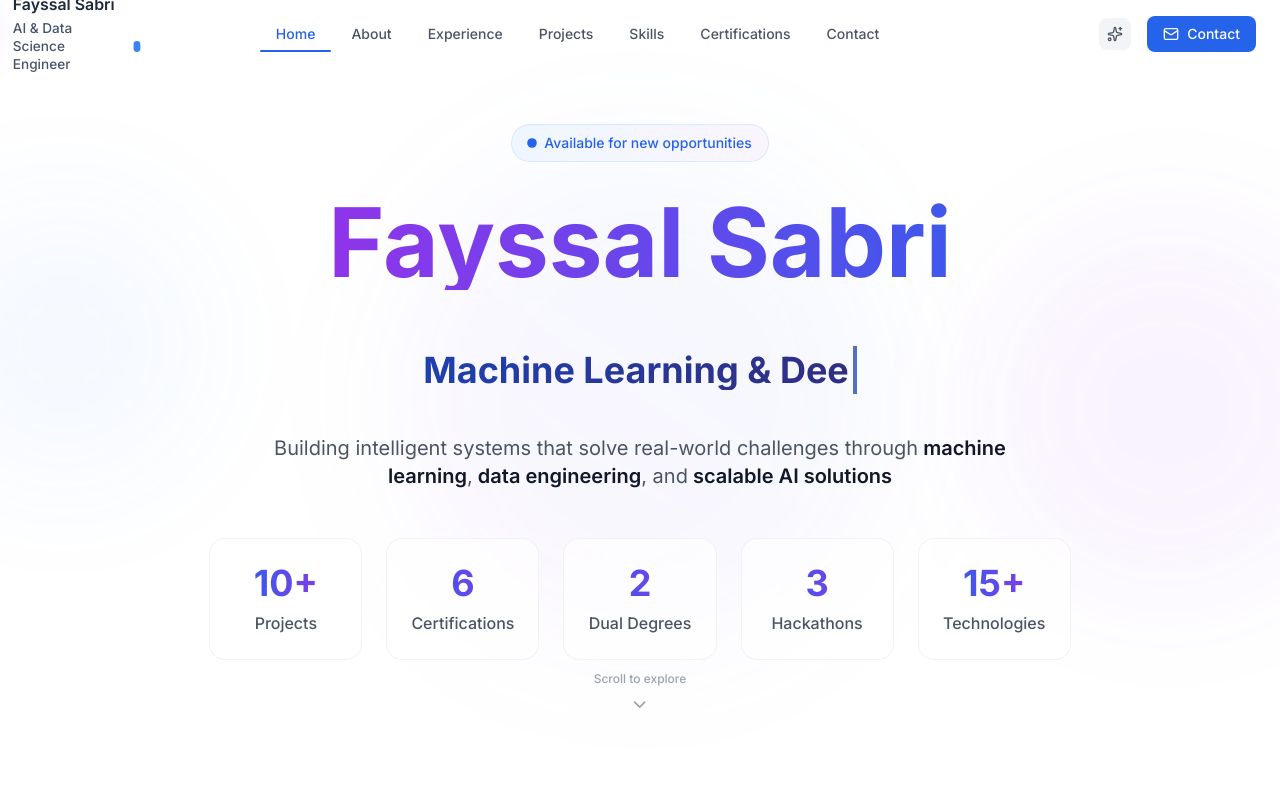
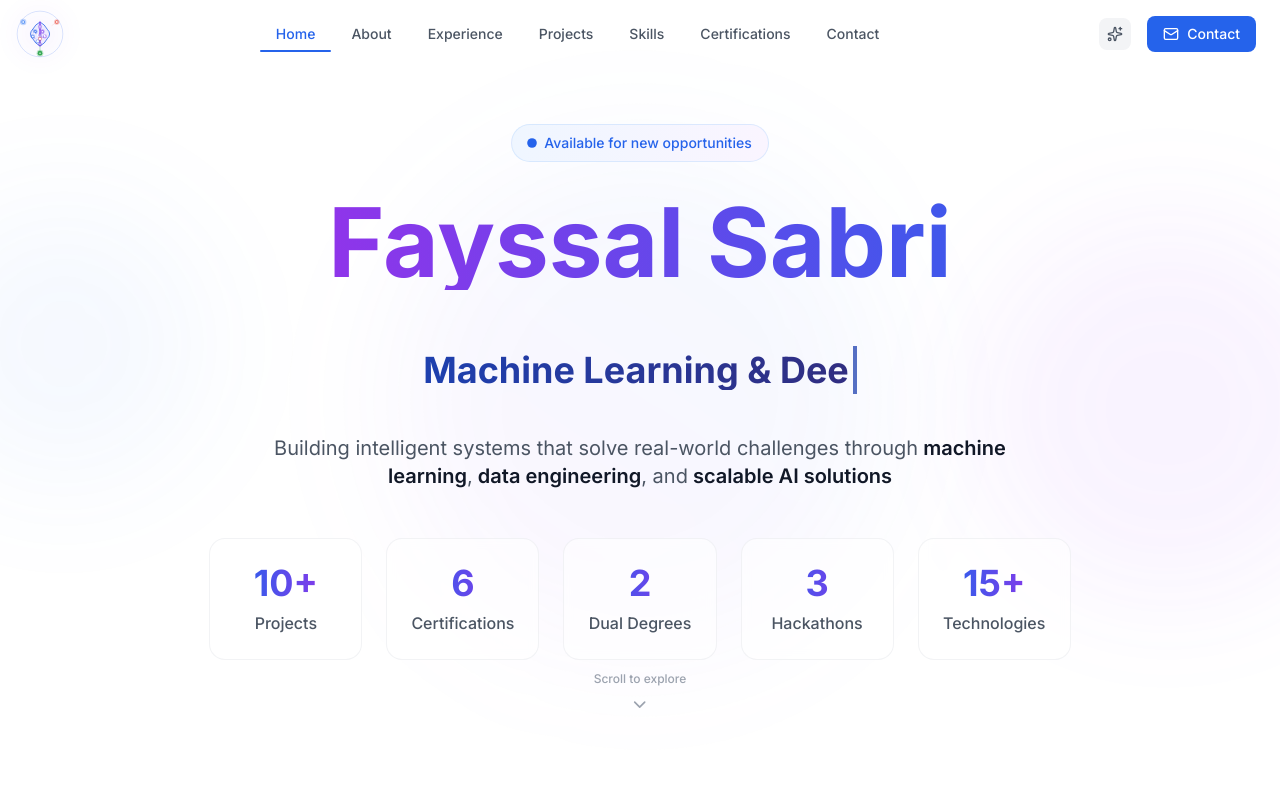
Before and after one commit to FayssalSabri/Portfolio, a Next.js app: page / in a window 1280 px wide. Shown: the top 800 px of the page. Built offline with nearby package versions, Linux system fonts and the light colour scheme.

Commit message:
Optimised Version V8

```diff
--- a/app/components/Logo.jsx
+++ b/app/components/Logo.jsx
@@ -445,34 +445,6 @@ const Logo = ({
           transition={{ duration: 0.5 }}
         />
       </motion.div>
-
-      {/* Signature avec meilleur contraste */}
-      {showSignature && !faviconMode && (
-        <motion.div className={`${config.signature} relative`}>
-          <motion.span
-            className={`${config.text} font-semibold text-slate-800 dark:text-slate-200 block leading-tight`}
-            animate={{ opacity: isHovered ? 1 : 0.9 }}
-          >
-            Fayssal Sabri
-          </motion.span>
-          <motion.div
-            className="text-xs text-slate-600 dark:text-slate-400 font-medium mt-1 flex items-center gap-2"
-            animate={{ opacity: isHovered ? 1 : 0.8 }}
-          >
-            <span>AI & Data Science Engineer</span>
-            <motion.div
-              animate={{
-                scale: [1, 1.3, 1],
-              }}
-              transition={{
-                duration: 1.5,
-                repeat: Infinity
-              }}
-              className="w-2 h-2 bg-blue-500 rounded-full"
-            />
-          </motion.div>
-        </motion.div>
-      )}
     </motion.div>
   );
 };
--- a/app/layout.js
+++ b/app/layout.js
@@ -6,7 +6,7 @@ import { SpeedInsights } from '@vercel/speed-insights/next'
 const inter = Inter({ subsets: ['latin'] })
 
 export const metadata = {
-  title: 'Fayssal Sabri - Data Scientist & ML Engineer',
+  title: 'Fayssal Sabri',
   description:
     'Portfolio of Fayssal Sabri - Data Scientist specializing in Machine Learning, Cloud, and AI',
 }
```
